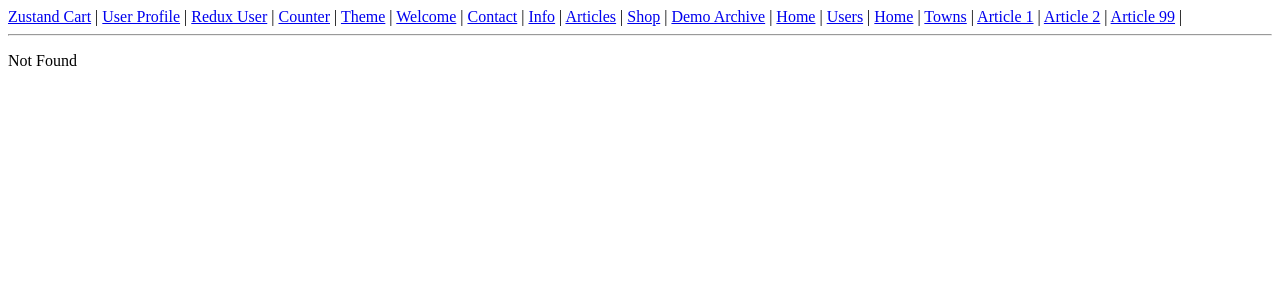
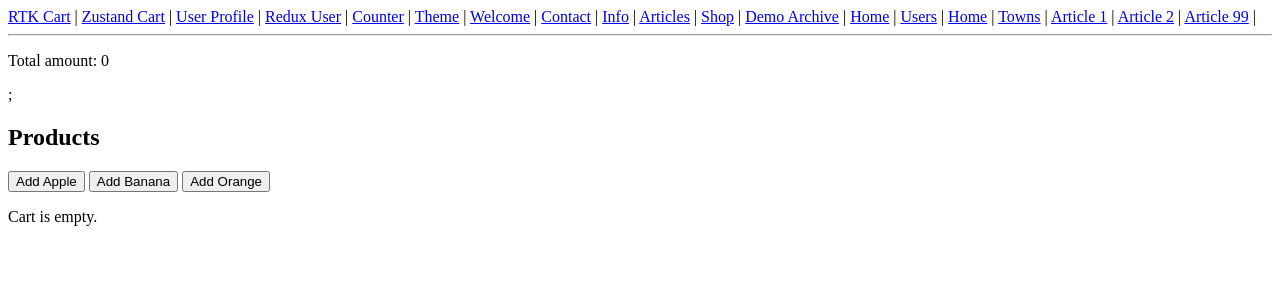
Before and after one commit to Anne-Zwift/react-learning-journey, a React (Vite) app: page /shopping-cartRTK in a window 1280 px wide. Before the commit this address had no page. Shown: the top 300 px of the page. Built offline with nearby package versions, Linux system fonts and the light colour scheme.

Commit message:
feat: add shopping cart flow using Redux Toolkit(RTK)

```diff
--- a/package.json
+++ b/package.json
@@ -15,6 +15,7 @@
     "react": "^19.2.8",
     "react-dom": "^19.2.8",
     "react-redux": "^9.3.0",
+    "reselect": "^5.3.0",
     "zustand": "^5.0.15"
   },
   "devDependencies": {
--- a/src/App.tsx
+++ b/src/App.tsx
@@ -19,6 +19,7 @@ return (
       <Provider store={store}>
       <div>
         <nav>
+          <Link to="/shopping-cartRTK">RTK Cart</Link> | {' '}
           <Link to="/shopping-cart">Zustand Cart</Link> | {' '}
           <Link to="/user-profile">User Profile</Link> | {' '}
           <Link to='/redux-user'>Redux User</Link> | {' '}
--- a/src/app/store.ts
+++ b/src/app/store.ts
@@ -1,9 +1,11 @@
 import { configureStore } from "@reduxjs/toolkit";
 import userReducer from '../features/user/userSlice';
+import cartReducer from '../features/cart/cartSlice';
 
 const store = configureStore({
   reducer: {
     user: userReducer,
+    cart: cartReducer,
   },
 });
 
--- /dev/null
+++ b/src/components/CartDisplayRTK.tsx
@@ -0,0 +1,55 @@
+import { useSelector, useDispatch } from "react-redux";
+import { removeItem, updateQuantity } from "../features/cart/cartSlice";
+import { selectCartItemsArray } from "../features/cart/cartSlice";
+
+
+function CartDisplayRTK() {
+  const dispatch = useDispatch();
+  const items = useSelector(selectCartItemsArray);
+
+  if (items.length === 0) {
+    return <p>Cart is empty.</p>
+  }
+
+  return (
+    <div>
+      <h2>Cart</h2>
+      <ul>
+        {items.map((item) => (
+          <li key={item.productId}>
+            {item.name} - Amount: {item.quantity} {' '}
+            <button onClick={() =>
+              dispatch(
+                updateQuantity({
+                  productId: item.productId,
+                  quantity: item.quantity + 1,
+                })
+              )
+            }
+            style={{ marginLeft: '5px', marginRight: '5px', color: "green"}}
+            >
+             +
+            </button>
+            <button onClick={() =>
+              dispatch(
+                updateQuantity({
+                  productId: item.productId,
+                  quantity: item.quantity - 1,
+                })
+              )
+            }
+            style={{ marginLeft: '5px', marginRight: '5px', color: "red"}}
+            >
+              -
+            </button>
+            <button onClick={() => dispatch(removeItem(item.productId))}>
+              Remove
+            </button>
+          </li>
+        ))}
+      </ul>
+    </div>
+  );
+}
+
+export default CartDisplayRTK;
--- /dev/null
+++ b/src/components/CartSummaryRTK.tsx
@@ -0,0 +1,18 @@
+import { useSelector } from "react-redux";
+import { selectTotalCartQuantity } from "../features/cart/cartSlice";
+import ProductAdderRTK from "./ProductAdderRTK";
+import CartDisplayRTK from "./CartDisplayRTK";
+
+function CartSummaryRTK() {
+  const totalQuantity = useSelector(selectTotalCartQuantity);
+
+  return (
+  <div>
+    <p>Total amount: {totalQuantity}</p>;
+  <ProductAdderRTK />
+  <CartDisplayRTK />
+  </div>
+  )
+}
+
+export default CartSummaryRTK;
--- /dev/null
+++ b/src/components/ProductAdderRTK.tsx
@@ -0,0 +1,18 @@
+import { useDispatch } from "react-redux";
+import { addItem } from "../features/cart/cartSlice";
+
+
+function ProductAdderRTK() {
+  const dispatch = useDispatch();
+
+  return (
+    <div>
+      <h2>Products</h2>
+      <button onClick={() => dispatch(addItem({ productId: 'p1', name: 'Apple'}))}>Add Apple</button>{' '}
+      <button onClick={() => dispatch(addItem({ productId: 'p2', name: 'Banana'}))}>Add Banana</button>{' '}
+      <button onClick={() => dispatch(addItem({ productId: 'p3', name: 'Orange'}))}>Add Orange</button>
+    </div>
+  );
+}
+
+export default ProductAdderRTK;
--- /dev/null
+++ b/src/features/cart/cartSlice.ts
@@ -0,0 +1,65 @@
+import { createSlice, type PayloadAction } from "@reduxjs/toolkit";
+import type { RootState } from "../../app/store";
+import { createSelector } from "reselect"
+
+
+interface Product {
+  productId: string | number;
+  name: string;
+}
+
+interface CartItem extends Product {
+  quantity: number;
+}
+
+interface CartState {
+  items: Record<string | number, CartItem>;
+}
+
+const initialState: CartState = { items: {} };
+
+const cartSlice = createSlice({
+  name: 'cart',
+  initialState,
+  reducers: {
+    addItem(state, action: PayloadAction<Product>) {
+      const { productId } = action.payload;
+      if (state.items[productId]) {
+        state.items[productId].quantity += 1;
+      } else {
+        state.items[productId] = { ...action.payload, quantity: 1 };
+      }
+    },
+
+    removeItem(state, action: PayloadAction<string | number>) {
+      delete state.items[action.payload];
+    },
+    updateQuantity(state, action: PayloadAction<{productId: string | number; quantity: number}>) {
+      const { productId, quantity } = action.payload;
+      if (quantity <= 0) {
+        delete state.items[productId];
+      } else if (state.items[productId]) {
+        state.items[productId].quantity = quantity;
+      }
+    },
+
+    clearCart(state) {
+      state.items = {};
+    },
+  },
+});
+
+export const { addItem, removeItem, updateQuantity, clearCart } = cartSlice.actions;
+export default cartSlice.reducer;
+
+export const selectCartItemsMap = (state: RootState) => state.cart.items;
+
+export const selectCartItemsArray = createSelector(
+  [selectCartItemsMap],
+  (itemsMap) => Object.values(itemsMap)
+);
+
+export const selectTotalCartQuantity = createSelector(
+  [selectCartItemsArray],
+  (itemsArray) => itemsArray.reduce((sum, item) => sum + item.quantity, 0)
+);
--- a/src/router.tsx
+++ b/src/router.tsx
@@ -21,6 +21,7 @@ import CounterPage from './pages_counter/CounterPage';
 import ReduxUserPage from './pages_user/ReduxUserPage';
 import UserProfileLoader from './components/UserProfileLoader';
 import CartSummary from './components/CartSummary';
+import CartSummaryRTK from './components/CartSummaryRTK';
 
 
 // Root route wraps the App layout component
@@ -151,6 +152,12 @@ const shoppingCartRoute = new Route({
   component: CartSummary,
 });
 
+const shoppingCartRTKRoute = new Route({
+  getParentRoute: () => rootRoute,
+  path: '/shopping-cartRTK',   // distinct from /redux-user and /users
+  component: CartSummaryRTK,
+});
+
 const notFoundRoute = new Route({
   getParentRoute: () => rootRoute,
   path: '*',
@@ -176,6 +183,7 @@ const routeTree = rootRoute.addChildren([
   userRoute,
   userProfileRoute,
   shoppingCartRoute,
+  shoppingCartRTKRoute,
   notFoundRoute,
 ]);
 
```
Also changed, not shown: 1 other file (tests, documents, lock files or other folders).
